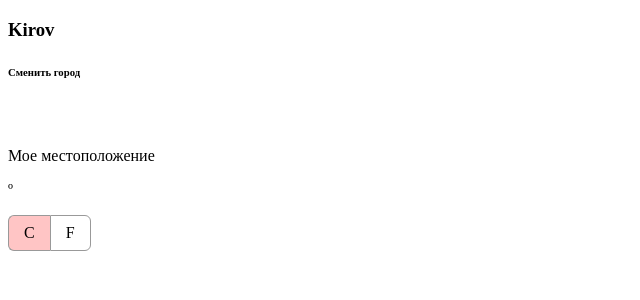
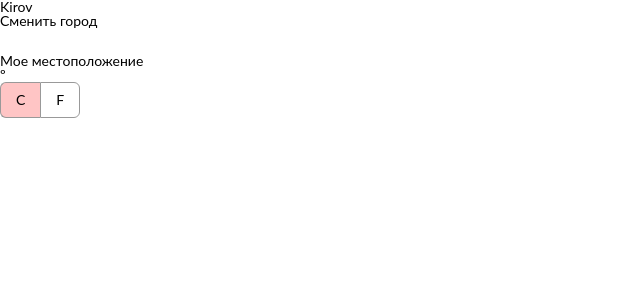
Before and after one commit to les8/Weather-Application, a Vue app: page / in a window 1280 px wide. Shown: the top 300 px of the page, without its empty margins (0-640 px from the left). Built offline with nearby package versions, Linux system fonts and the light colour scheme.

Commit message:
Font and Nullstyle was added #1

```diff
--- a/src/styles/common.scss
+++ b/src/styles/common.scss
@@ -0,0 +1,6 @@
+@import "./nullstyle.scss";
+@import "./fonts.scss";
+
+body {
+    font-family: Lato;
+}
--- /dev/null
+++ b/src/styles/fonts.scss
@@ -0,0 +1,11 @@
+@mixin font($font_name, $file_name, $weight, $style) {
+    @font-face {
+        font-family: $font_name;
+        font-display: swap;
+        src: url("/src/fonts/#{$file_name}.ttf") format("ttf");
+        font-weight: #{$weight};
+        font-style: #{$style};
+    }
+}
+
+@include font("Lato", "Lato-Regular", "400", "normal");
--- /dev/null
+++ b/src/styles/nullstyle.scss
@@ -0,0 +1,74 @@
+* {
+    padding: 0;
+    margin: 0;
+    border: 0;
+}
+*,
+*:before,
+*:after {
+    -moz-box-sizing: border-box;
+    -webkit-box-sizing: border-box;
+    box-sizing: border-box;
+}
+:focus,
+:active {
+    outline: none;
+}
+a:focus,
+a:active {
+    outline: none;
+}
+nav,
+footer,
+header,
+aside {
+    display: block;
+}
+html,
+body {
+    height: 100%;
+    width: 100%;
+    font-size: 100%;
+    line-height: 1;
+    font-size: 14px;
+    -ms-text-size-adjust: 100%;
+    -moz-text-size-adjust: 100%;
+    -webkit-text-size-adjust: 100%;
+}
+input,
+button,
+textarea {
+    font-family: inherit;
+}
+input::-ms-clear {
+    display: none;
+}
+button {
+    cursor: pointer;
+}
+button::-moz-focus-inner {
+    padding: 0;
+    border: 0;
+}
+a,
+a:visited {
+    text-decoration: none;
+}
+a:hover {
+    text-decoration: none;
+}
+ul li {
+    list-style: none;
+}
+img {
+    vertical-align: top;
+}
+h1,
+h2,
+h3,
+h4,
+h5,
+h6 {
+    font-size: inherit;
+    font-weight: inherit;
+}
```
Also changed, not shown: src/fonts/Lato-Regular.ttf (added).
